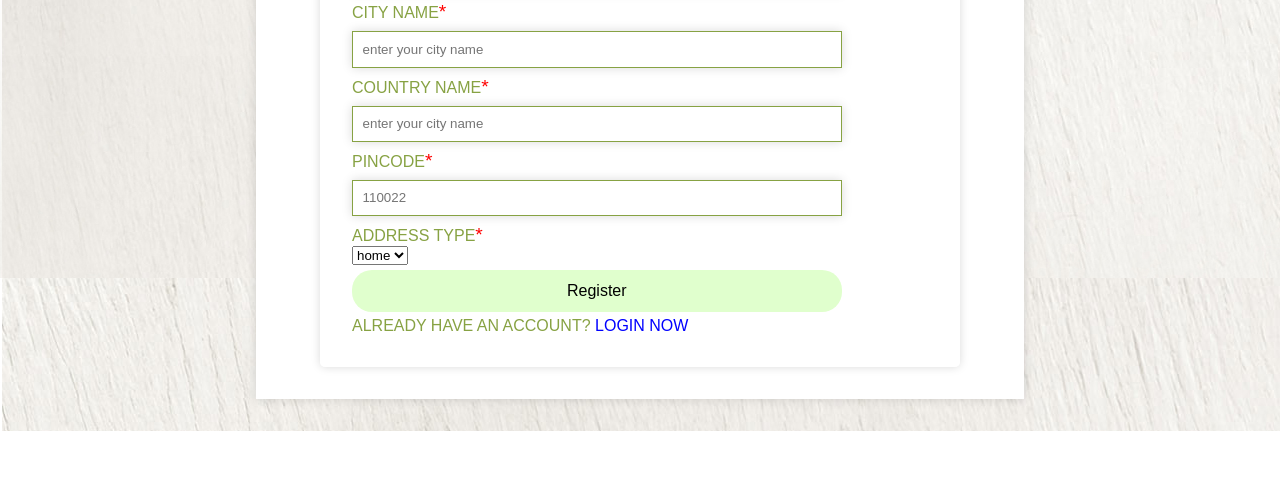
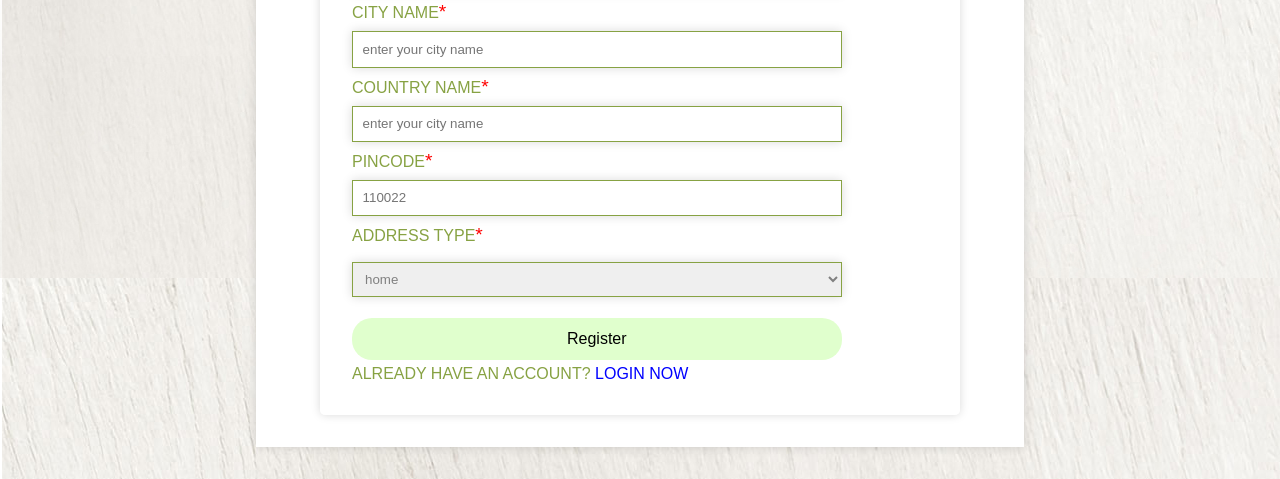
Before and after one commit to TyTy7023/Web2, a PHP site: page /register.php in a window 1280 px wide. Shown: the part 802-1281 px from the top of the page. Before the commit the page ends 1233 px from the top, so only its background shows below. Run offline with PHP 8.4, Linux system fonts and the light colour scheme.

Commit message:
css register

```diff
--- a/User/register.php
+++ b/User/register.php
@@ -141,7 +141,7 @@
                 </div>
                 <div class="input-field">
                     <p>Address type<span>*</span></p>
-                    <select name="address_type" class="input">
+                    <select name="address_type" class="button">
                         <option value="home">home</option>
                         <option value="office">office</option>
                     </select>
--- a/User/style.css
+++ b/User/style.css
@@ -1025,6 +1025,14 @@ textarea{
     font-size: 1.1rem;
     margin: 1rem 0;
 }
+.main-container .button{
+    width: 85%;
+    color: grey;
+    box-shadow: var(--box-shadow);
+    border: 1px solid var(--green);
+    padding: .5rem;
+    margin: 1rem 0;
+}
 .checkout .row form .flex{
     display: flex;
     column-gap: 1.5rem;
```
